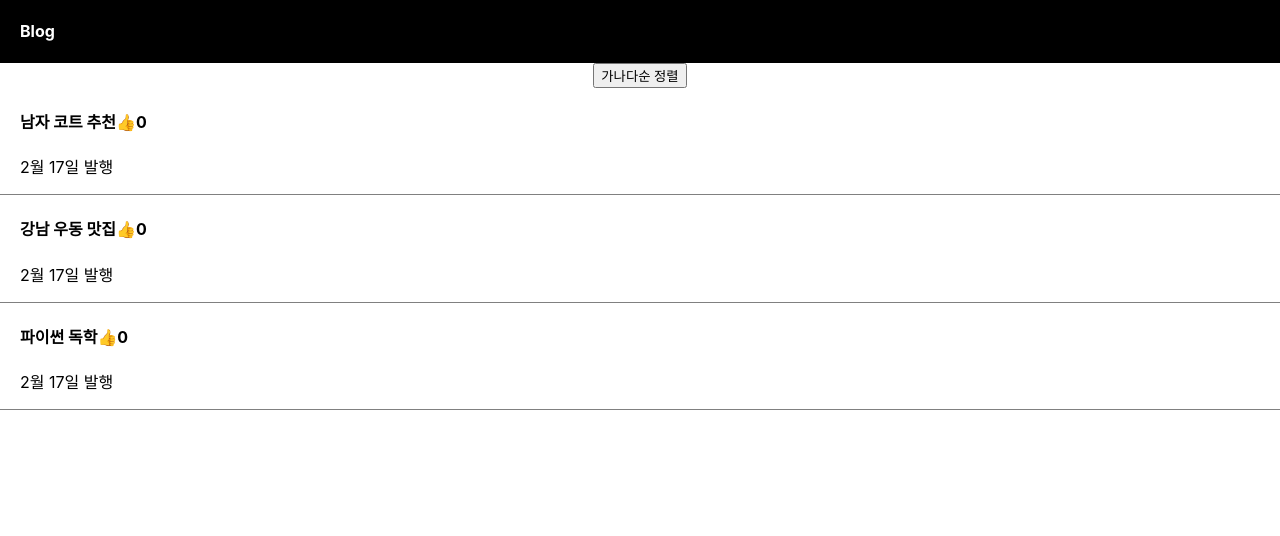
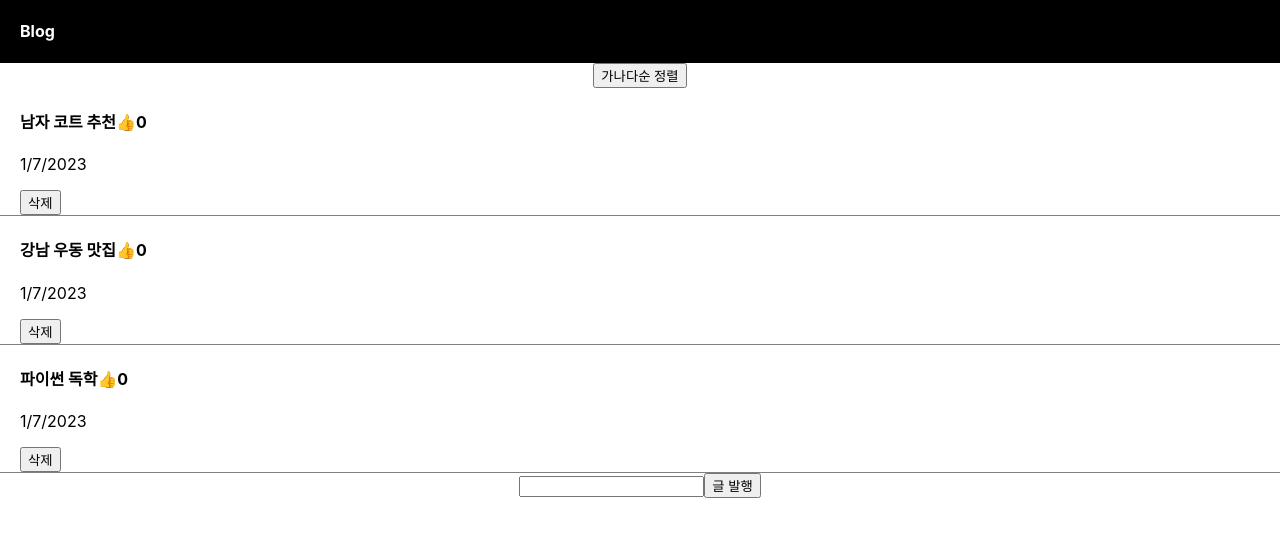
Before and after one commit to eunji9128/react-basic, a React (Create React App) app in the folder blog/: page / in a window 1280 px wide. Shown: the top 536 px of the page. Built offline with nearby package versions, Linux system fonts and the light colour scheme.

Commit message:
props, input event, new posting

```diff
--- a/blog/src/App.js
+++ b/blog/src/App.js
@@ -4,9 +4,27 @@ import './App.css';
 
 function App() {
 
+  let today = new Date();
+
   let [title, setTitle] = useState(['남자 코트 추천', '강남 우동 맛집', '파이썬 독학']);
-  let [like, setLike] = useState([0,0,0]);
+  let [like, setLike] = useState([0, 0, 0]);
   let [modal, setModal] = useState([false, 0]);
+  let [post_input, setPostInput] = useState('');
+  let [date, setDate] = useState(new Array(3).fill(today.toLocaleDateString()));
+
+  const submitPost = function() {
+    var copy_title = [...title];
+    copy_title.unshift(post_input);
+    setTitle(copy_title);
+
+    var copy_like = [...like];
+    copy_like.unshift(0);
+    setLike(copy_like);
+
+    var copy_date = [...date];
+    copy_date.unshift(today.toLocaleDateString());
+    setDate(copy_date);
+  }
 
   return (
     <div className="App">
@@ -19,21 +37,9 @@ function App() {
         copy.sort();
         setTitle(copy);
       }}>가나다순 정렬</button>
-      {/* <div className='list'>
-        <h4>{ title[0] }<span onClick={() => {setLike(like + 1)}}>👍</span>{ like }</h4>
-        <p>2월 17일 발행</p>
-      </div>
-      <div className='list'>
-        <h4>{ title[1] }</h4>
-        <p>2월 17일 발행</p>
-      </div>
-      <div className='list'>
-        <h4 onClick={() => { setModal(!modal) }}>{ title[2] }</h4>
-        <p>2월 17일 발행</p>
-      </div> */}
 
       {
-        title.map(function(a, i) {
+        title.map(function (a, i) {
           return (
             <div className='list' key={i}>
               <h4 onClick={() => {
@@ -42,26 +48,44 @@ function App() {
                 copy[1] = i;
                 setModal(copy);
               }}>
-                { title[i] }
-                <span onClick={() => {
+                {title[i]}
+                <span onClick={(e) => {
+                  e.stopPropagation();
                   var copy = [...like];
                   copy[i] += 1;
                   setLike(copy);
                 }}>👍
                 </span>
-                { like[i] }
+                {like[i]}
               </h4>
-              <p>2월 17일 발행</p>
+              <p>{ date[i] }</p>
+              <button onClick={() => {
+                var copy_title = [...title];
+                copy_title.splice(i, 1);
+                setTitle(copy_title);
+
+                var copy_like = [...like];
+                copy_like.splice(i, 1);
+                setLike(copy_like);
+              }}>삭제
+              </button>
             </div>
           )
         })
       }
 
       {
-        modal[0] === true ? <Modal title={title} modal={modal}/> : null
+        modal[0] === true ? <Modal title={title} modal={modal} /> : null
       }
 
-
+      <div>
+        <input type="text" onChange={(e) => {
+          setPostInput(e.target.value);
+        }} />
+        <button onClick={
+          post_input === '' ? null : submitPost
+        }>글 발행</button>
+      </div>
     </div>
   );
 }
@@ -69,11 +93,12 @@ function App() {
 function Modal(props) {
   return (
     <div className='modal'>
-        <h4>{ props.title[props.modal[1]] }</h4>
+      <h4>{props.title[props.modal[1]]}</h4>
       <p>날짜</p>
       <p>상세 내용</p>
     </div>
   )
 }
 
+
 export default App;
```
Also changed, not shown: 1 other file (tests, documents, lock files or other folders). Lines whose indentation alone changed are shown as unchanged.
